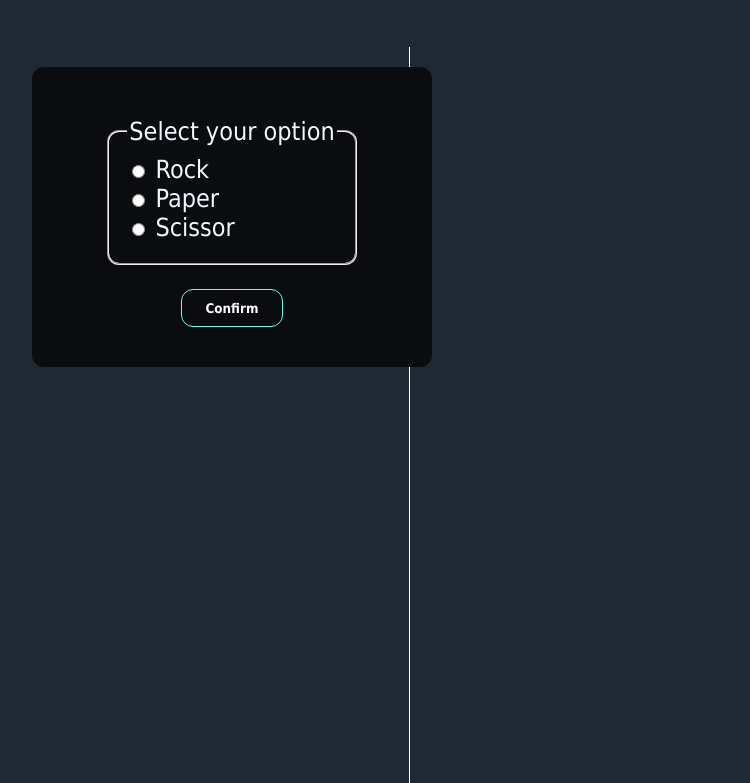
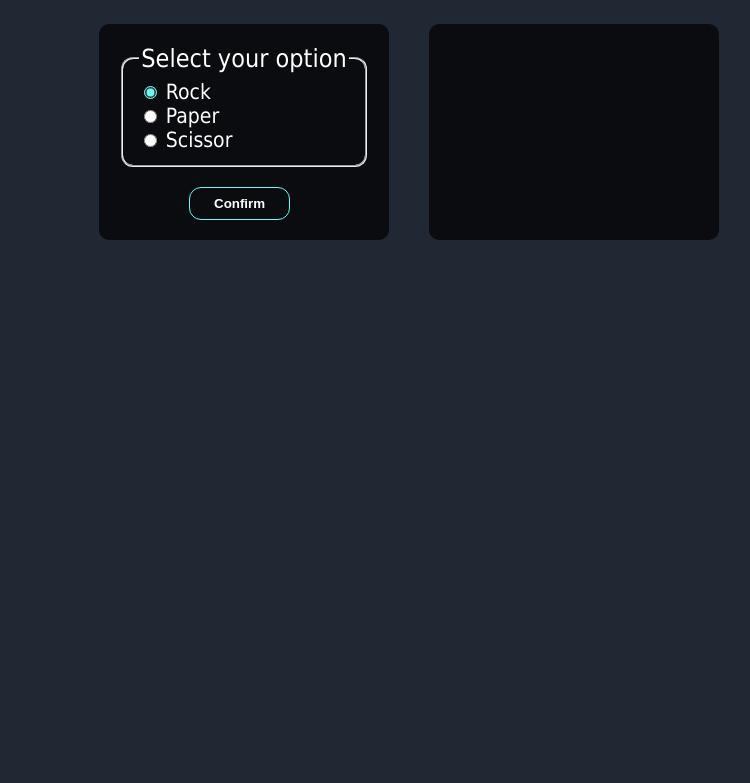
Before and after one commit to amelie-thuerk/javascript-rock-paper-scissor, a website: page index.html in a window 1280 px wide. Shown: the part 116-899 px from the top of the page, without its empty margins (231-981 px from the left). After the commit the page ends 800 px from the top, so only its background shows below. Drawn offline with Linux system fonts and the light colour scheme.

Commit message:
positioned input and output box next to each other & displayed output using javascript

```diff
--- a/index.css
+++ b/index.css
@@ -1,70 +1,66 @@
 body {
     background-color: #1F2833;
+    margin: 0;
+    padding: 0;
+    font-family: Tahoma;
+    color: white;
 }
+
 h1 {
     font-size: 40px;
-    font-family: Tahoma;
+    padding: 20px;
     text-align: center;
-    color: aliceblue;
-    padding: 20px;
 }
+
 .container {
-    margin: 50px 235px 100px;
+    max-width: 700px;
+    margin: 0 auto;
 }
-.vertical {
-    border-left: 1px solid white;
-    height: 100%;
-    position:absolute;
-    left: 50%;
+
+.game {
+    display: flex;
+    justify-content: center;
+    gap: 40px;
 }
-form {
-    font-family: Tahoma;
-    color: aliceblue;
-    font-size: 25px;
-    /* background-color: #0B0C10; */
+
+.game-input, .game-output {
+    background-color: #0B0C10;
+    font-size: 21px;
     padding: 20px;
     border-radius: 10px;
     width: 250px;
 }
-.container .background {
-    width: 400px;
-    justify-content: center;
-    display: flex;
-    flex-wrap: wrap;
-    position: relative;
-    background-color: #0B0C10;
-    border-radius: 12px;
-    height: 300px;
-}
-#Rock {
+
+#Rock, #Paper, #Scissor{
     accent-color: #66FCF1;
 }
-#Paper {
-    accent-color: #66FCF1;
+
+.game-input-fieldset {
+    border-radius: 12px;
+    margin-bottom: 20px;
 }
-#Scissor {
-    accent-color: #66FCF1;
+
+.game-input-legend {
+    font-size: 25px;
+    text-align: center;
 }
-fieldset {
-    margin-bottom: 20px;
-    margin-top: 50px;
-    border-radius: 12px;
-    display: inline-block;
-    height: 120px;
+
+::selection {
+    background: #66FCF1;
+    color: #0B0C10;
 }
+
 .confirm {
     background-color: #0B0C10;
     color: white;
     border: 1.5px solid #66FCF1;
-    font-family: Tahoma;
     padding: 8px 24px;
     border-radius: 12px;
     transition-duration: 0.35s;
     font-weight: bold;
-    margin-left: 50px;
-    margin-right: 50px;
-    margin-bottom: 40px;
+    margin: 0 70px;
 }
+
 .confirm:hover {
     background-color: #66FCF1;
     color: #1F2833;
--- a/index.html
+++ b/index.html
@@ -9,15 +9,15 @@
     <title>Rock Paper Scissor</title>
 </head>
 <body>
+    <div class="container">
         <h1 id="headline">Rock Paper Scissor</h1>
-    <div class="container">
-        <div class="vertical"></div>
-        <form>
-            <div class="background">
-                <fieldset>
-                    <legend>Select your option</legend>
+        <div class="game">
+            <div class="game-input">
+                <form id="game-form">
+                    <fieldset class="game-input-fieldset">
+                        <legend class="game-input-legend">Select your option</legend>
                         <div>
-                        <input type="radio" id="Rock" name="option" value="Rock">
+                            <input checked type="radio" id="Rock" name="option" value="Rock">
                             <label for="Rock" class="light">Rock</label>
                         </div>
                         <div>
@@ -30,8 +30,11 @@
                         </div>
                     </fieldset>
                     <button type="submit" class="confirm">Confirm</button>
+                </form>
             </div>
-        </form>
+            <div class="game-output">
+            </div>
+        </div>
     </div>
 </body>
 </html>
--- a/index.js
+++ b/index.js
@@ -1,61 +1,27 @@
-// "use strict"
+const choices = ["Rock", "Paper", "Scissor"]
+const output = document.getElementsByClassName("game-output")[0]
+const form = document.getElementById("game-form")
+form.addEventListener("submit", function (event) {
+    event.preventDefault()
 
-// let userCounter = 0
-// let comCounter = 0
+    let userChoice
+    const inputs = document.getElementsByName("option")
+    for (let i = 0; i < inputs.length; i++) {
+        if (inputs[i].checked) {
+            userChoice = inputs[i].value
+        }
+    }
 
-// // use a boolean or remove this line
-// let play = 1
+    if (userChoice === undefined) {
+        console.error("Select an input before submitting.")
+        return
+    }
 
-// while (play) {
-//     let userChoice = prompt("Rock, Paper or Scissor?")
+    const computerChoice = choices[Math.floor(Math.random() * choices.length)]
 
-//     if (userChoice === "q") {
-//         let userQuit = prompt("Do you really want to quit? Yes or No:")
-//         if (userQuit.toLowerCase() === "yes") {
-//             console.log("Exiting the game...")
-//             break
-//         }
+    // Check for winner and display user and computer score
 
-//         if (userQuit.toLowerCase() === "no") {
-//             console.log("Continuing the game...")
-//             continue
-//         }
-//     }
-
-//     const choices = ["rock", "paper", "scissor"]
-
-//     if (!choices.includes(userChoice) || userChoice === "q") {
-//         console.log("Invalid option. Try again.")
-//         continue
-//     }
-
-//     console.log("you: " + userChoice);
-
-
-//     // instead of having the user type yes or no, use the confirm() function whhcih works similar to prompt
-//     let userQuit = ["q", "yes", "no", "Yes", "No"]
-
-
-//     let randomIndex = Math.floor(Math.random() * choices.length);
-//     let comChoice = choices[randomIndex]
-
-//     console.log("enemy: " + comChoice)
-
-//     if (userChoice === comChoice) {
-//         console.log("draw")
-//     } else if (userChoice === "rock" && comChoice === "scissor") {
-//         console.log("you win")
-//         userCounter++
-//     } else if (userChoice === "paper" && comChoice === "rock") {
-//         console.log("you win")
-//         userCounter++
-//     } else if (userChoice === "scissor" && comChoice === "paper") {
-//         console.log("you win")
-//         userCounter++
-//     } else {
-//         console.log("you lose")
-//         comCounter++
-//     }
-
-//     console.log("you - enemy\n" + " " + userCounter + "      " + comCounter)
-// }
+    output.innerHTML = `
+    <div>User: ${userChoice}</div>
+    <div>Computer: ${computerChoice}</div>`
+})
```
Lines whose indentation alone changed are shown as unchanged.
